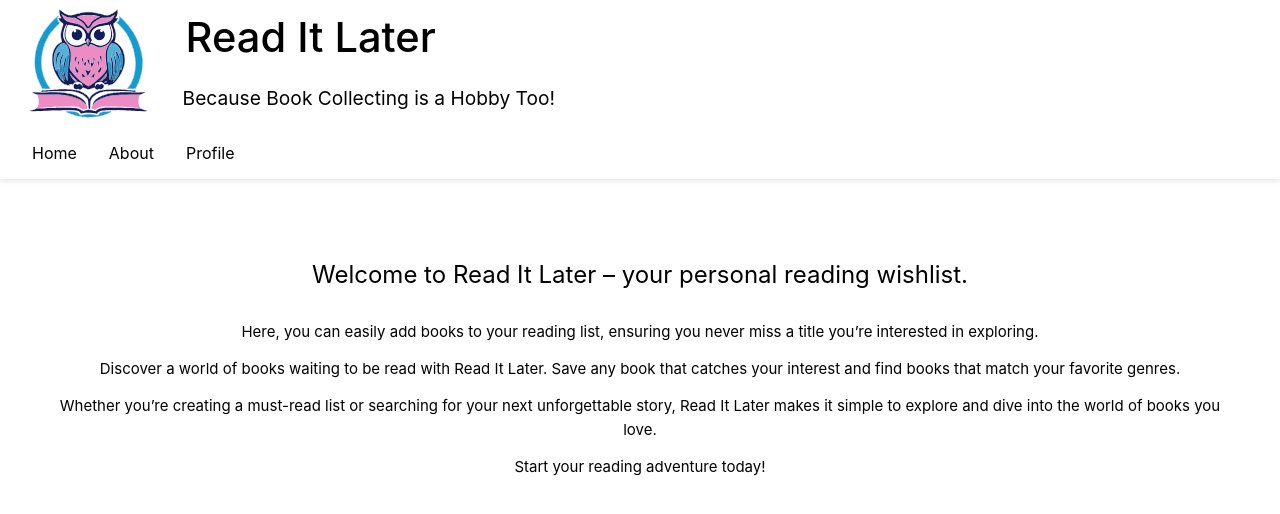
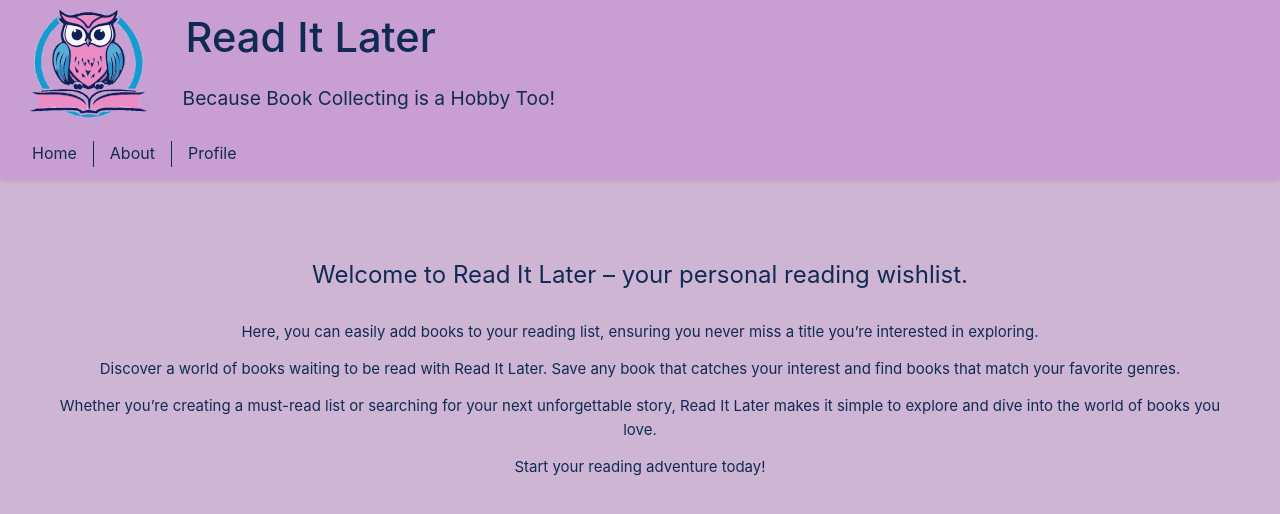
Before and after one commit to kannik-k/Read-It-Later-frontend, a Vue app: page /about in a window 1280 px wide. Shown: the top 514 px of the page. Built offline with nearby package versions, Linux system fonts and the light colour scheme.

Commit message:
light mode

```diff
--- a/src/assets/base.css
+++ b/src/assets/base.css
@@ -37,6 +37,13 @@
   --color-border: var(--vt-c-divider-light-2);
   --color-border-hover: var(--vt-c-divider-light-1);
 
+  --color-space-cadet: var(--vt-c-space-cadet);
+  --color-ucla-blue: var(--vt-c-ucla-blue);
+  --color-pink-lavender: var(--vt-c-pink-lavender);
+  --color-pink-lavender-darker: var(--vt-c-pink-lavender-darker);
+  --color-cyan-azure: var(--vt-c-cyan-azure);
+  --color-air-superiority-blue: var(--vt-c-air-superiority-blue);
+
   --color-heading: var(--vt-c-text-light-1);
   --color-text: var(--vt-c-text-light-1);
 
@@ -54,13 +61,6 @@
 
     --color-heading: var(--vt-c-text-dark-1);
     --color-text: var(--vt-c-text-dark-2);
-
-    --color-space-cadet: var(--vt-c-space-cadet);
-    --color-ucla-blue: var(--vt-c-ucla-blue);
-    --color-pink-lavender: var(--vt-c-pink-lavender);
-    --color-pink-lavender-darker: var(--vt-c-pink-lavender-darker);
-    --color-cyan-azure: var(--vt-c-cyan-azure);
-    --color-air-superiority-blue: var(--vt-c-air-superiority-blue);
   }
 }
 
```
